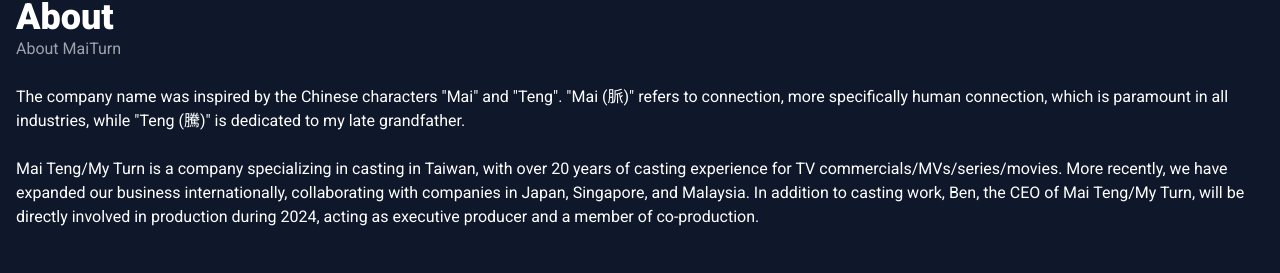
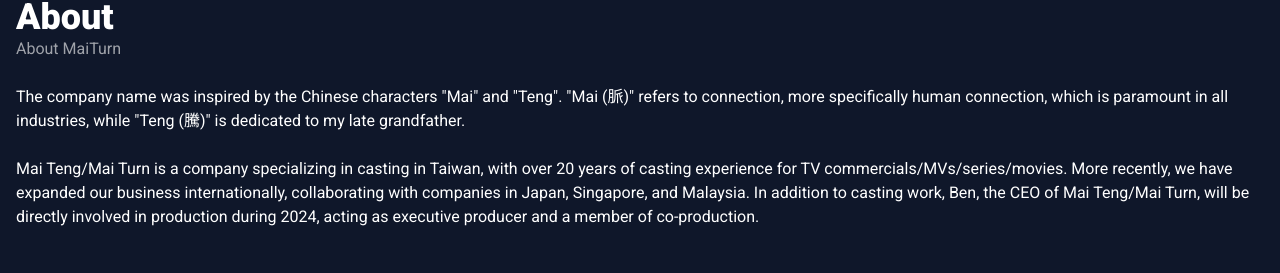
Before and after one commit to kiloking/MaiTurn-website, a Next.js app: page / in a window 1280 px wide. Shown: the part 5601-5874 px from the top of the page. Built offline with nearby package versions, Linux system fonts and the light colour scheme.

Commit message:
Update index.tsx

```diff
--- a/pages/index.tsx
+++ b/pages/index.tsx
@@ -144,13 +144,13 @@
           grandfather.
           <br />
           <br />
-          Mai Teng/My Turn is a company specializing in casting in Taiwan, with
+          Mai Teng/Mai Turn is a company specializing in casting in Taiwan, with
           over 20 years of casting experience for TV
           commercials/MVs/series/movies. More recently, we have expanded our
           business internationally, collaborating with companies in Japan,
           Singapore, and Malaysia. In addition to casting work, Ben, the CEO of
-          Mai Teng/My Turn, will be directly involved in production during 2024,
-          acting as executive producer and a member of co-production.
+          Mai Teng/Mai Turn, will be directly involved in production during
+          2024, acting as executive producer and a member of co-production.
         </div>
         <br />
         <div className=" pt-4 pb-2 border-b-0 border-black/10 mb-4">
```
